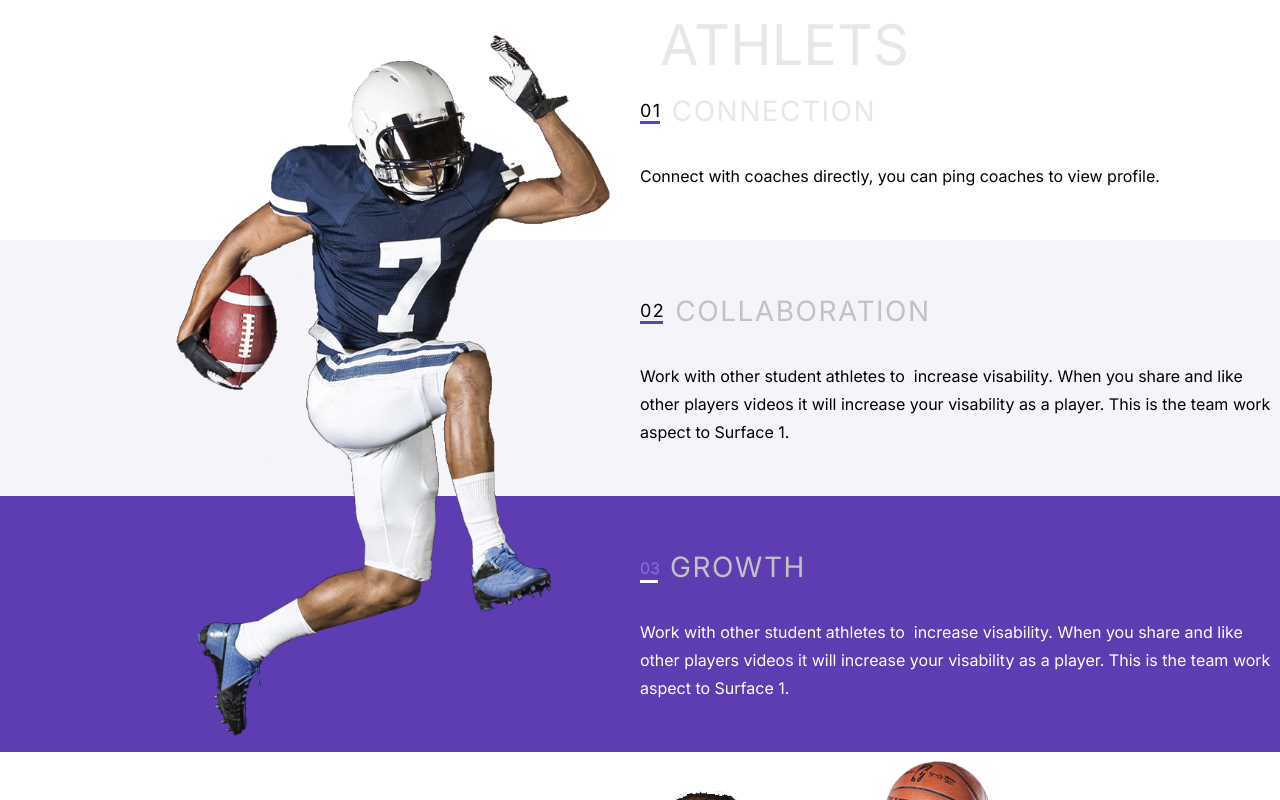
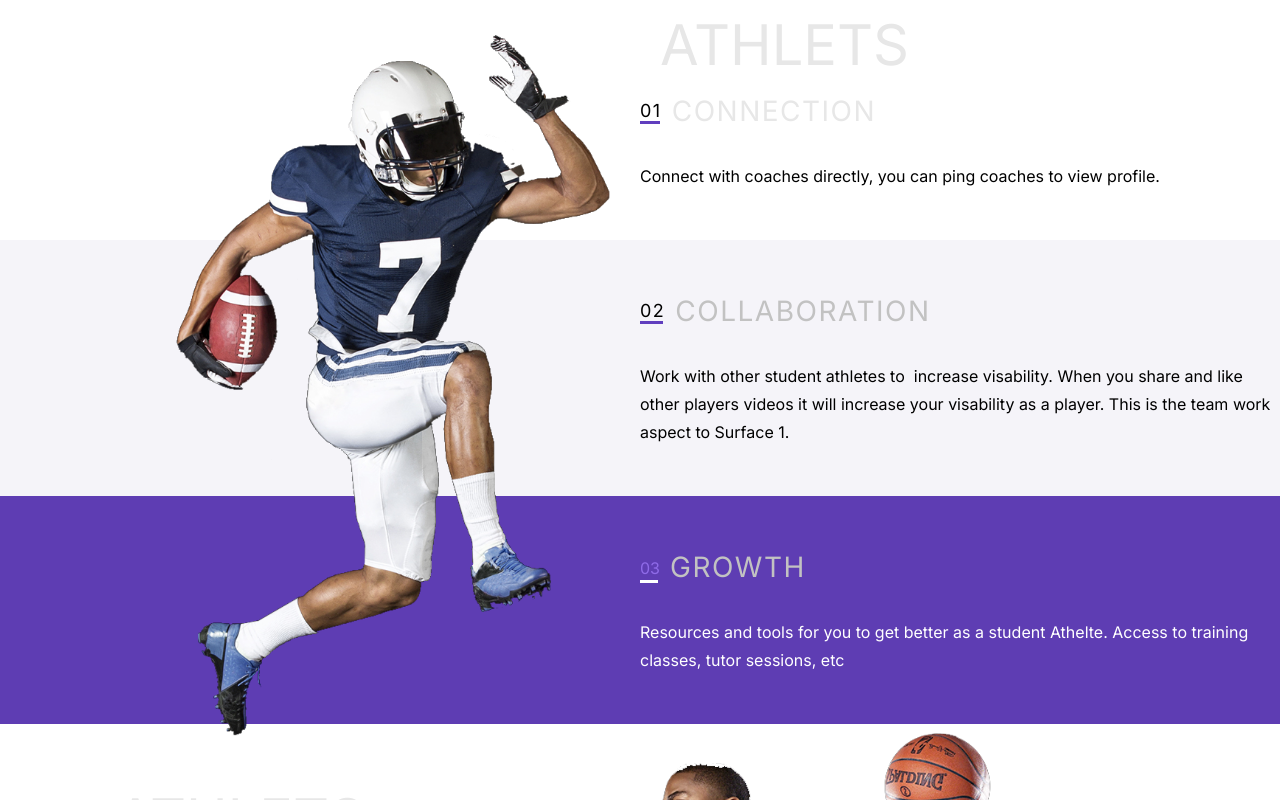
Before and after one commit to Weerapat1993/tri-petch-it-solutions, a Next.js app: page / in a window 1280 px wide. Shown: the top 800 px of the page. Built offline with nearby package versions, Linux system fonts and the light colour scheme.

Commit message:
Fix Text

```diff
--- a/src/components/Content/Content03.tsx
+++ b/src/components/Content/Content03.tsx
@@ -15,7 +15,7 @@ const Content03: React.FC<Content3Props> = ({ isDarkMode }) => {
         </div>
       </div>
       <div className={`font-description ${isDarkMode ? 'text-white' : ''}`}>
-        Work with other student athletes to  increase visability. When you share and like other players videos it will increase your visability as a player. This is the team work aspect to Surface 1.
+      Resources and tools for you to get better as a student Athelte. Access to training classes, tutor sessions, etc
       </div>
     </div>
   )
```
